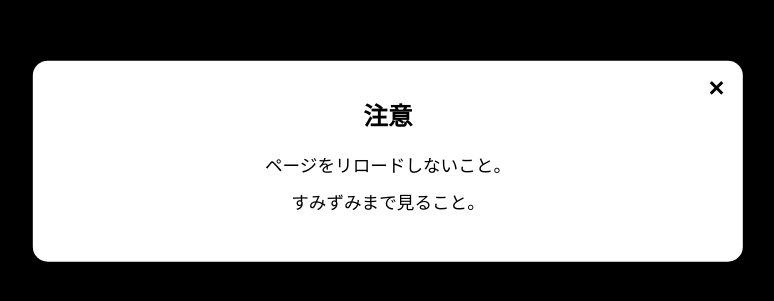
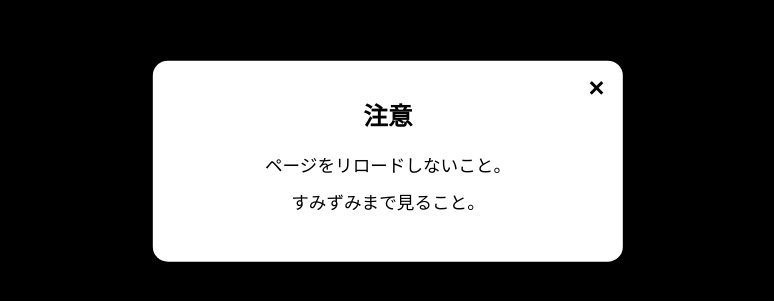
Before and after one commit to c-r-nyan/c-r-nyan.github.io, a plain HTML site: page index.html in a window 1280 px wide. Shown: the part 239-540 px from the top of the page, without its empty margins (252-1026 px from the left). Drawn offline with nearby package versions, Linux system fonts and the light colour scheme.

Commit message:
Update index.html

```diff
--- a/index.html
+++ b/index.html
@@ -272,7 +272,7 @@ body {
   text-align:center;
   font-size:1.1em;
   width:86%;
-  max-width:50vw;
+  max-width:400px;
   z-index:11000;
   box-shadow:0 10px 30px rgba(0,0,0,0.6);
 }
```
